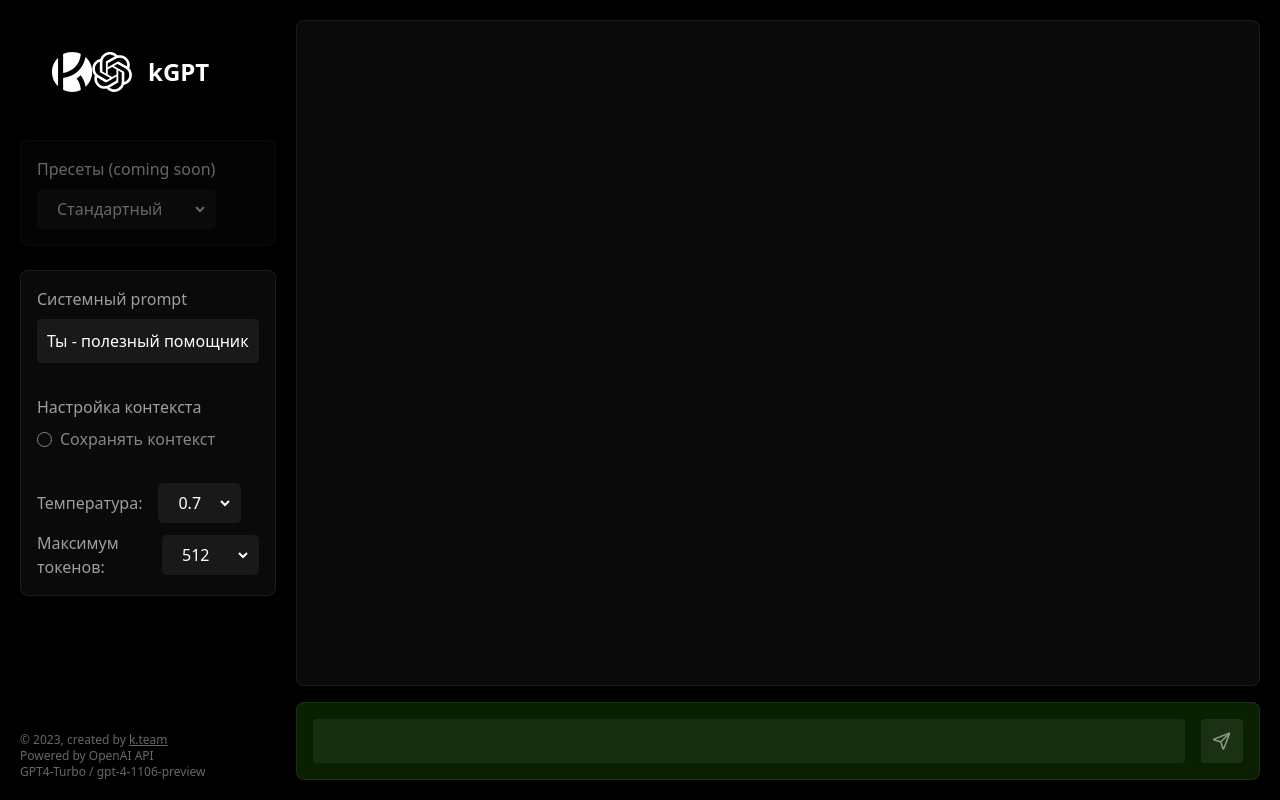
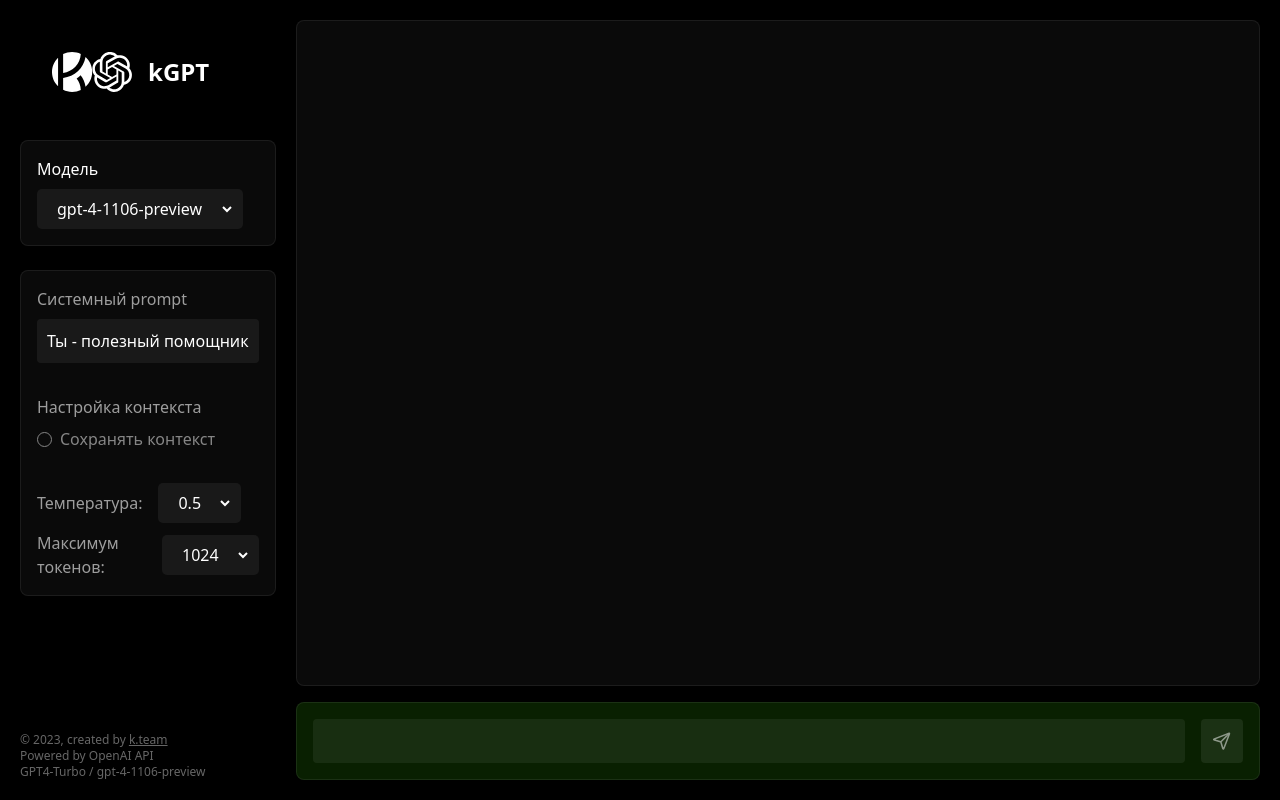
Before and after one commit to dmitriikapustin/front.figmasets.ru, a Next.js app: page / in a window 1280 px wide. Built offline with nearby package versions, Linux system fonts and the light colour scheme.

Commit message:
Update page.jsx

```diff
--- a/app/page.jsx
+++ b/app/page.jsx
@@ -44,7 +44,7 @@ export default function Home() {
         'Authorization': 'Bearer 6c91b8b3628773040eb12cea4c69f3bdf9d787cf9b2d8b561a7a90c8d4ec28c3'
       },
       body: JSON.stringify({
-        "model": "gpt-4-1106-preview",
+        "model": preset,
         "messages": [
           {
             "role": "system",
@@ -107,12 +107,12 @@ export default function Home() {
             <h2>kGPT</h2>
           </div>
           <div className="flex flex-col gap-2 w-full">
-            <div className="flex flex-col p-4 mt-4 boxed w-full rounded-lg gap-8 pointer-events-none opacity-40">
+            <div className="flex flex-col p-4 mt-4 boxed w-full rounded-lg gap-8">
               <div className='flex flex-col gap-2'>
-                <p>Пресеты (coming soon)</p>
+                <p>Модель</p>
                 <Dropdown
                   def={0}
-                  options={['Стандартный','Переводчик','Программист', 'Категоризация', 'Маркетолог', 'Сметчик']}
+                  options={['gpt-4-1106-preview','gpt-3.5-turbo']}
                   onSelect={handlePreset}
                 />
               </div>
@@ -133,8 +133,8 @@ export default function Home() {
               </div>
               <div className='flex flex-col gap-2'>
                 {/* <p>Выбор температуры</p> */}
-                <Dropdown def={6} label='Температура:' options={['0.1','0.2','0.3','0.4','0.5','0.6','0.7','0.8','0.9','1']} onSelect={handleTemp} />
-                <Dropdown def={3} label='Максимум токенов: ' options={['64','128','256','512','1024','2048',]} onSelect={handleTokens} />
+                <Dropdown def={4} label='Температура:' options={['0.1','0.2','0.3','0.4','0.5','0.6','0.7','0.8','0.9','1']} onSelect={handleTemp} />
+                <Dropdown def={4} label='Максимум токенов: ' options={['64','128','256','512','1024','2048',]} onSelect={handleTokens} />
               </div>
             </div>
           </div>
```
